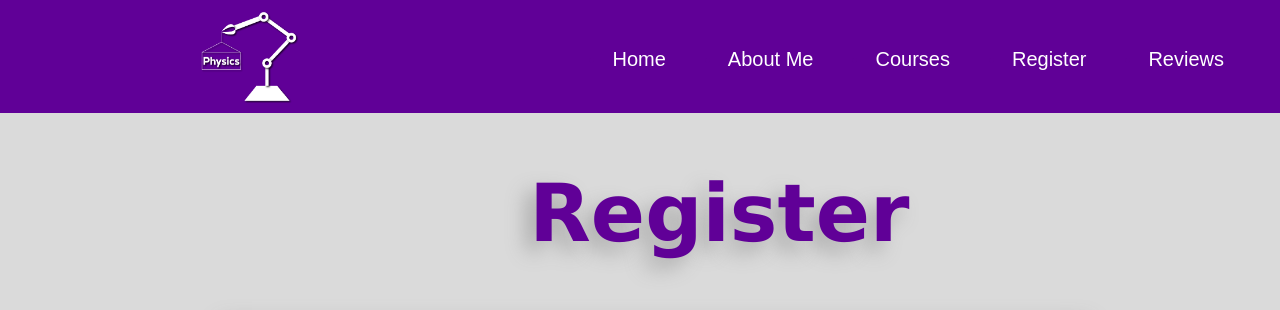
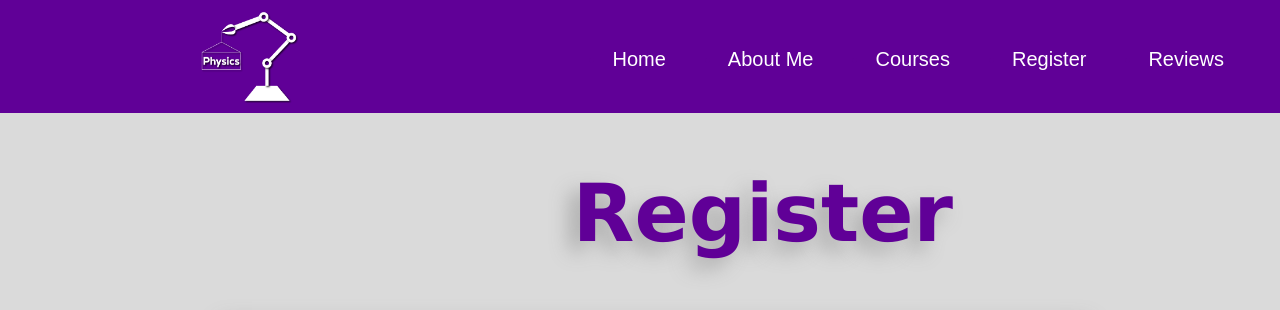
Before and after one commit to subekaphysicstutor/subekaphysicstutor.github.io, a plain HTML site: page register.html in a window 1280 px wide. Shown: the top 310 px of the page. Drawn offline with Linux system fonts and the light colour scheme.

Commit message:
fixed center of register page

```diff
--- a/register.html
+++ b/register.html
@@ -25,7 +25,7 @@
         </header>
 
 
-        <h1 class="title" style="margin-left: 31%;">Register</h1>
+        <h1 class="title" style="margin-left: 35%;">Register</h1>
 
         <iframe width="80%" height="4000px" src="https://forms.office.com/Pages/ResponsePage.aspx?id=DQSIkWdsW0yxEjajBLZtrQAAAAAAAAAAAAO__T5NuINUOURYRkpDRUJDTUFHNkhGQUJSUERLUzhaMy4u&embed=true" frameborder="0" marginwidth="0" marginheight="0" style="border: none; max-width:100%; max-height:10000px; margin-left: 3.5%; box-shadow: -10px 10px 20px darkgray;" allowfullscreen webkitallowfullscreen mozallowfullscreen msallowfullscreen> </iframe>
 
```
